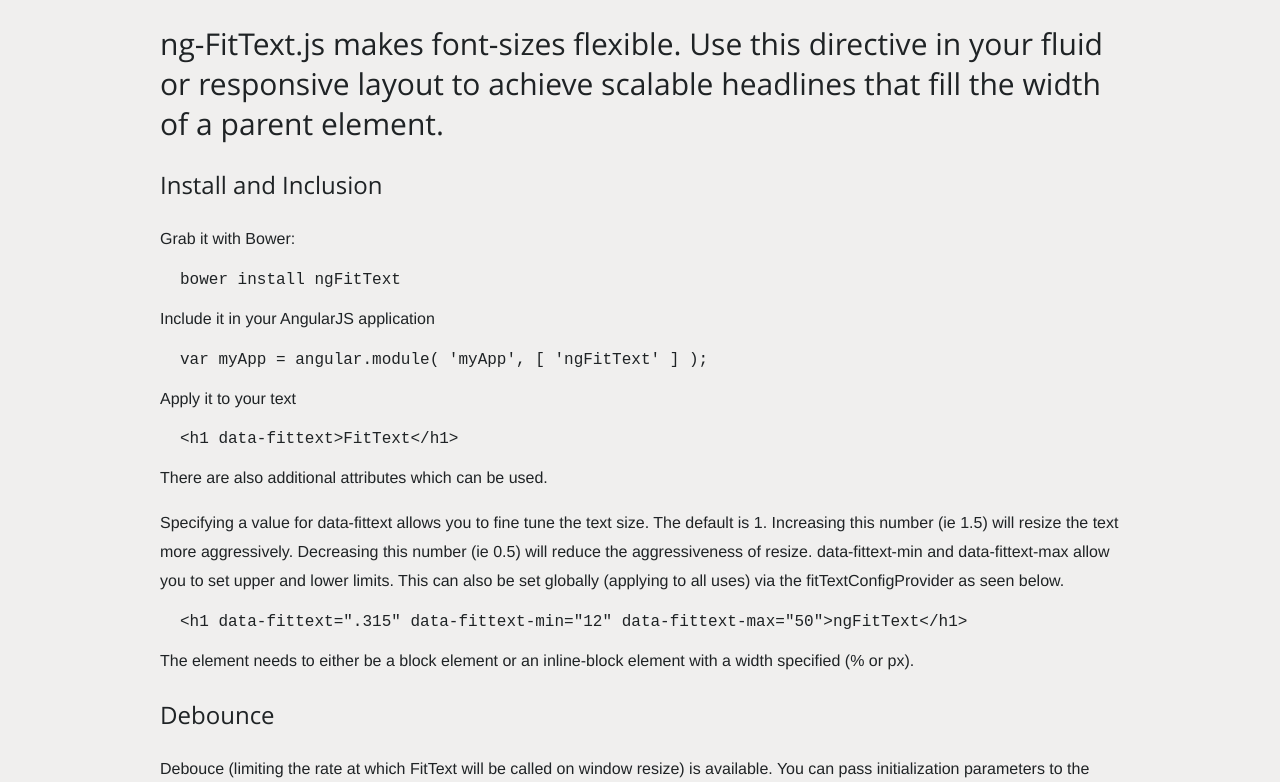
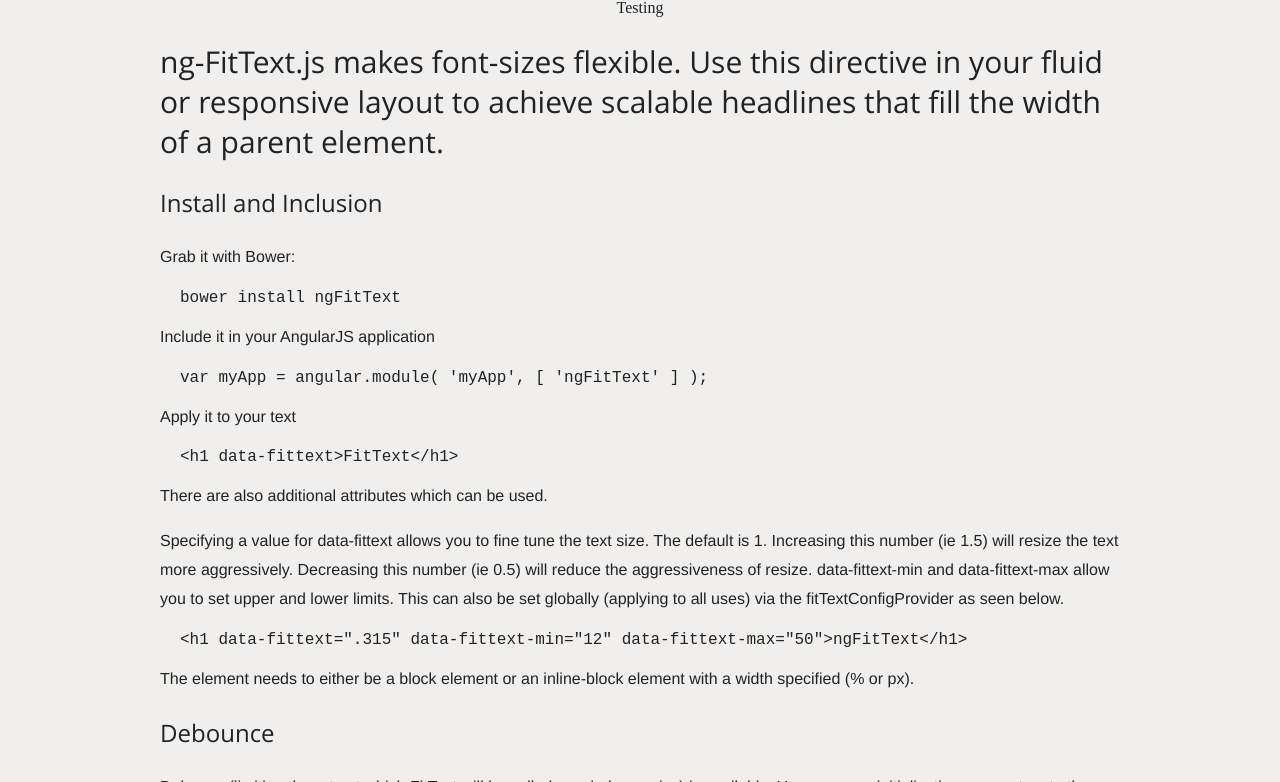
Before and after one commit to patrickmarabeas/ng-FitText.js, a website: page index.html in a window 1280 px wide. Shown: the part 318-1100 px from the top of the page. Drawn offline with nearby package versions, Linux system fonts and the light colour scheme.

Commit message:
Update demo for 100% width test

```diff
--- a/index.html
+++ b/index.html
@@ -31,6 +31,7 @@
       <span class="line3" data-fittext="3" data-fittext-min="20">an AngularJS rework of the original</span>
       <a class="download" href="https://github.com/patrickmarabeas/ng-FitText.js">Download from GitHub</a>
     </h1>
+    <div data-fittext>Testing</div>
 
     <h2>ng-FitText.js makes font-sizes flexible. Use this directive in your fluid or responsive layout to achieve
       scalable headlines that fill the width of a parent element.</h2>
```
